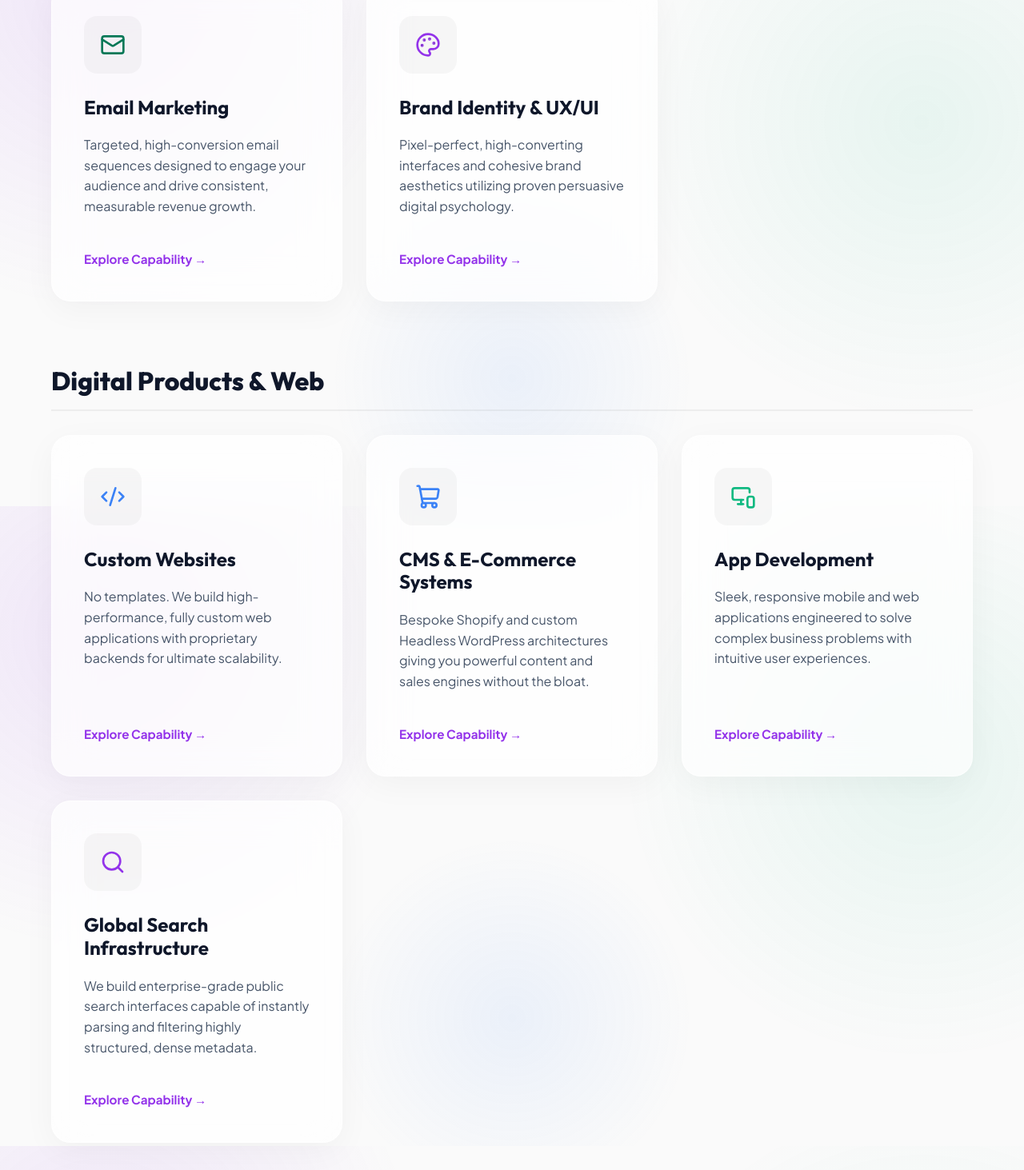
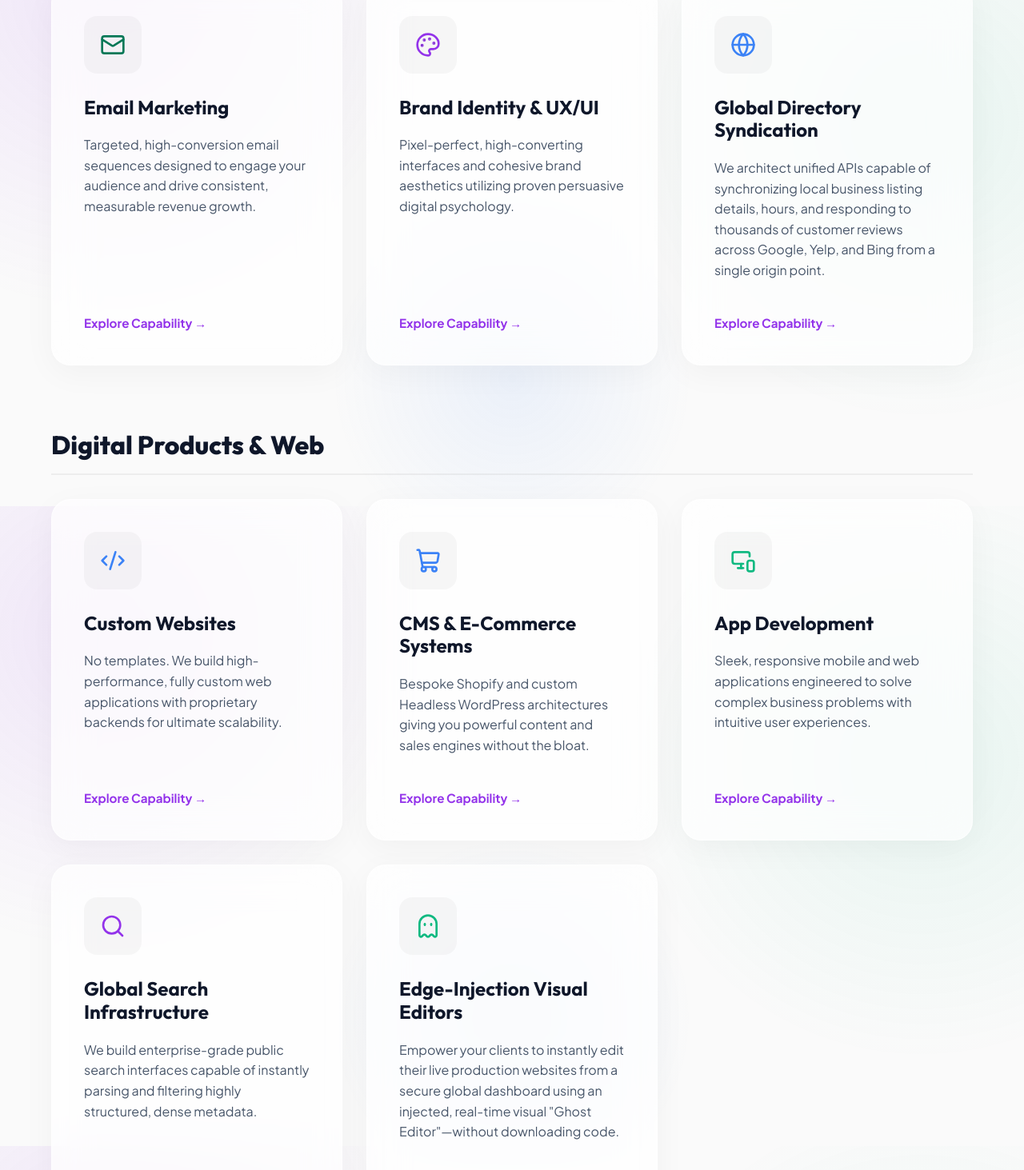
Before and after one commit to CGould75/75squared, a React (Vite) app: page / in a window 1280 px wide. Shown: the part 1767-3230 px from the top of the page at 80% size. Built offline with nearby package versions, Linux system fonts and the light colour scheme; no server answers.

Commit message:
Inject 6 sophisticated B2B Service modules into public marketing payload mapping proprietary extraction Logic

```diff
--- a/src/data/services.jsx
+++ b/src/data/services.jsx
@@ -1,5 +1,5 @@
 import React from 'react';
-import { Target, MonitorSmartphone, Layers, Code2, Mail, Bot, LineChart, Palette, Database, LayoutDashboard, BarChart3, Boxes, Fingerprint, Server, ShoppingCart, Workflow, Cpu, Activity, Search, Users, Share2 } from 'lucide-react';
+import { Target, MonitorSmartphone, Layers, Code2, Mail, Bot, LineChart, Palette, Database, LayoutDashboard, BarChart3, Boxes, Fingerprint, Server, ShoppingCart, Workflow, Cpu, Activity, Search, Users, Share2, Ghost, MousePointerClick, Globe } from 'lucide-react';
 
 export const servicesData = [
   // Growth & Acquisition
@@ -43,6 +43,14 @@ export const servicesData = [
     description: 'Pixel-perfect, high-converting interfaces and cohesive brand aesthetics utilizing proven persuasive digital psychology.',
     colorHover: 'rgba(147, 51, 234, 0.15)'
   },
+  {
+    id: 'global-directory-syndication',
+    category: 'Growth & Acquisition',
+    icon: <Globe size={32} color="var(--color-blue-main)" />,
+    title: 'Global Directory Syndication',
+    description: 'We architect unified APIs capable of synchronizing local business listing details, hours, and responding to thousands of customer reviews across Google, Yelp, and Bing from a single origin point.',
+    colorHover: 'rgba(59, 130, 246, 0.15)'
+  },
 
   // Digital Products & Web
   {
@@ -76,6 +84,14 @@ export const servicesData = [
     title: 'Global Search Infrastructure',
     description: 'We build enterprise-grade public search interfaces capable of instantly parsing and filtering highly structured, dense metadata.',
     colorHover: 'rgba(147, 51, 234, 0.15)'
+  },
+  {
+    id: 'edge-ghost-editors',
+    category: 'Digital Products & Web',
+    icon: <Ghost size={32} color="var(--color-green-main)" />,
+    title: 'Edge-Injection Visual Editors',
+    description: 'Empower your clients to instantly edit their live production websites from a secure global dashboard using an injected, real-time visual "Ghost Editor"—without downloading code.',
+    colorHover: 'rgba(16, 185, 129, 0.15)'
   },
 
   // Data & Security Architecture
@@ -111,6 +127,14 @@ export const servicesData = [
     description: 'For security-conscious or highly-regulated industries, we implement real-time systemic observability and unalterable audit trails.',
     colorHover: 'rgba(29, 78, 216, 0.15)'
   },
+  {
+    id: 'telemetry-heatmaps',
+    category: 'Data & Security Architecture',
+    icon: <MousePointerClick size={32} color="var(--color-purple-dark)" />,
+    title: 'Advanced Telemetry & Heatmap Engines',
+    description: 'We engineer proprietary, unblockable browser telemetry networks that generate pixel-perfect user heatmaps and friction analysis, completely bypassing traditional generic analytics.',
+    colorHover: 'rgba(88, 28, 135, 0.15)'
+  },
 
   // Advanced Enterprise Engineering
   {
@@ -145,6 +169,22 @@ export const servicesData = [
     description: 'We deploy complex Node.js/Next.js clusters directly to highly-optimized Virtual Private Servers rather than slow, shared hosts.',
     colorHover: 'rgba(4, 120, 87, 0.15)'
   },
+  {
+    id: 'frictionless-fulfillment',
+    category: 'Advanced Enterprise Engineering',
+    icon: <Workflow size={32} color="var(--color-blue-main)" />,
+    title: 'Frictionless Fulfillment Logistics',
+    description: 'Complete digitization of asset tracking, barcode checkout mechanisms, automated restriction rules, and micro-transaction penalty enforcement for massive inventories.',
+    colorHover: 'rgba(30, 58, 138, 0.15)'
+  },
+  {
+    id: 'nlp-action-centers',
+    category: 'Advanced Enterprise Engineering',
+    icon: <Target size={32} color="var(--color-purple-main)" />,
+    title: 'NLP "Action Center" Kernels',
+    description: 'We replace traditional static dashboards with dynamic Artificial Intelligence Command Centers. Natural language processors automatically scan network metrics and prescribe executable "1-Click Actions" to fix problems.',
+    colorHover: 'rgba(147, 51, 234, 0.15)'
+  },
 
   // Integrated Systems
   {
@@ -178,5 +218,13 @@ export const servicesData = [
     title: 'Software Solutions',
     description: 'Enterprise-grade custom software built from scratch. We architect resilient systems explicitly tailored to your operational needs.',
     colorHover: 'rgba(29, 78, 216, 0.15)'
+  },
+  {
+    id: 'api-aggregation-bridges',
+    category: 'Integrated Systems',
+    icon: <Database size={32} color="var(--color-green-main)" />,
+    title: 'Deep API Aggregation Bridges',
+    description: 'We build sophisticated background crawlers and API parsers that instantly resolve sparse user input (like barcodes or raw text) into fully fleshed-out metadata profiles utilizing massive external databases in milliseconds.',
+    colorHover: 'rgba(4, 120, 87, 0.15)'
   }
 ];
```
